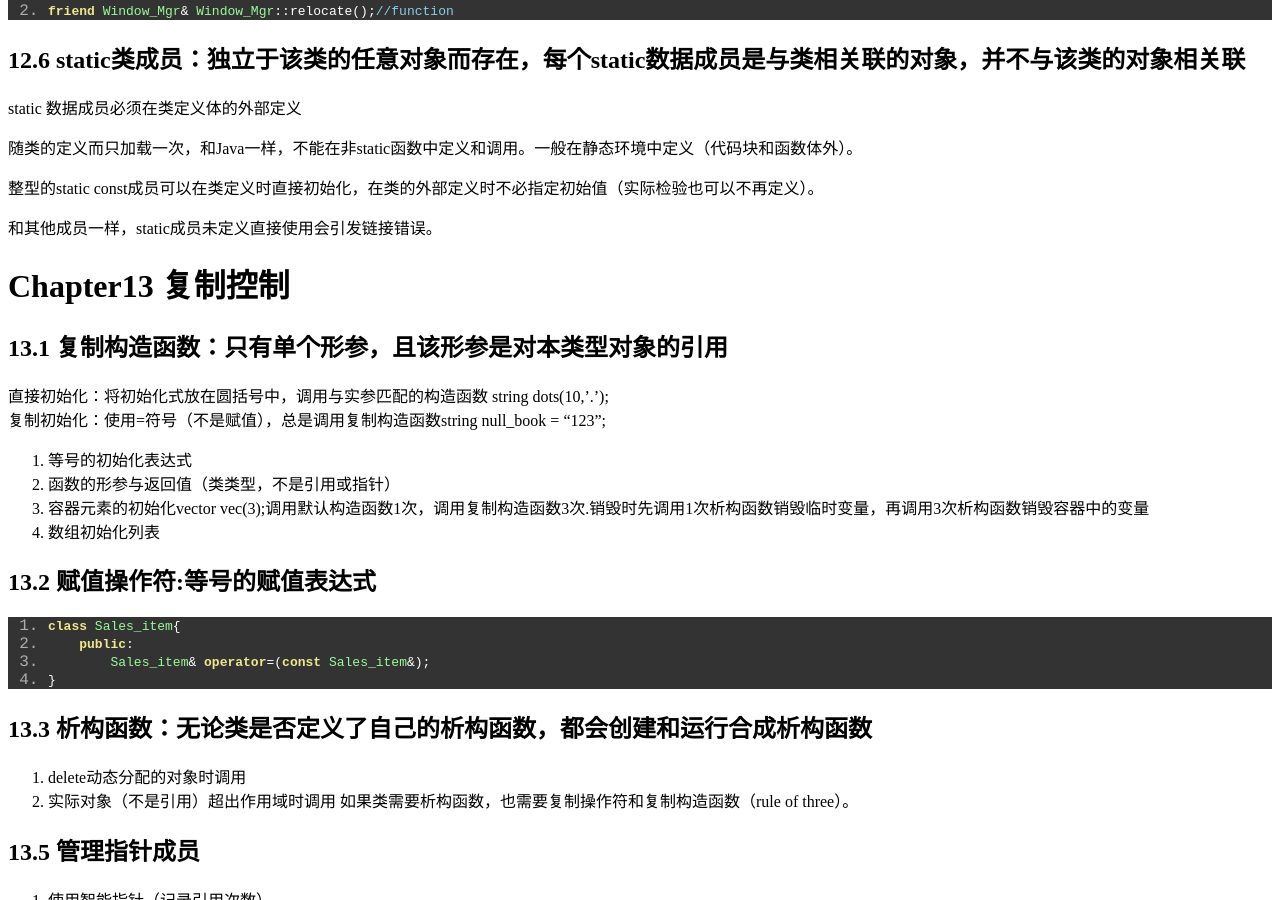
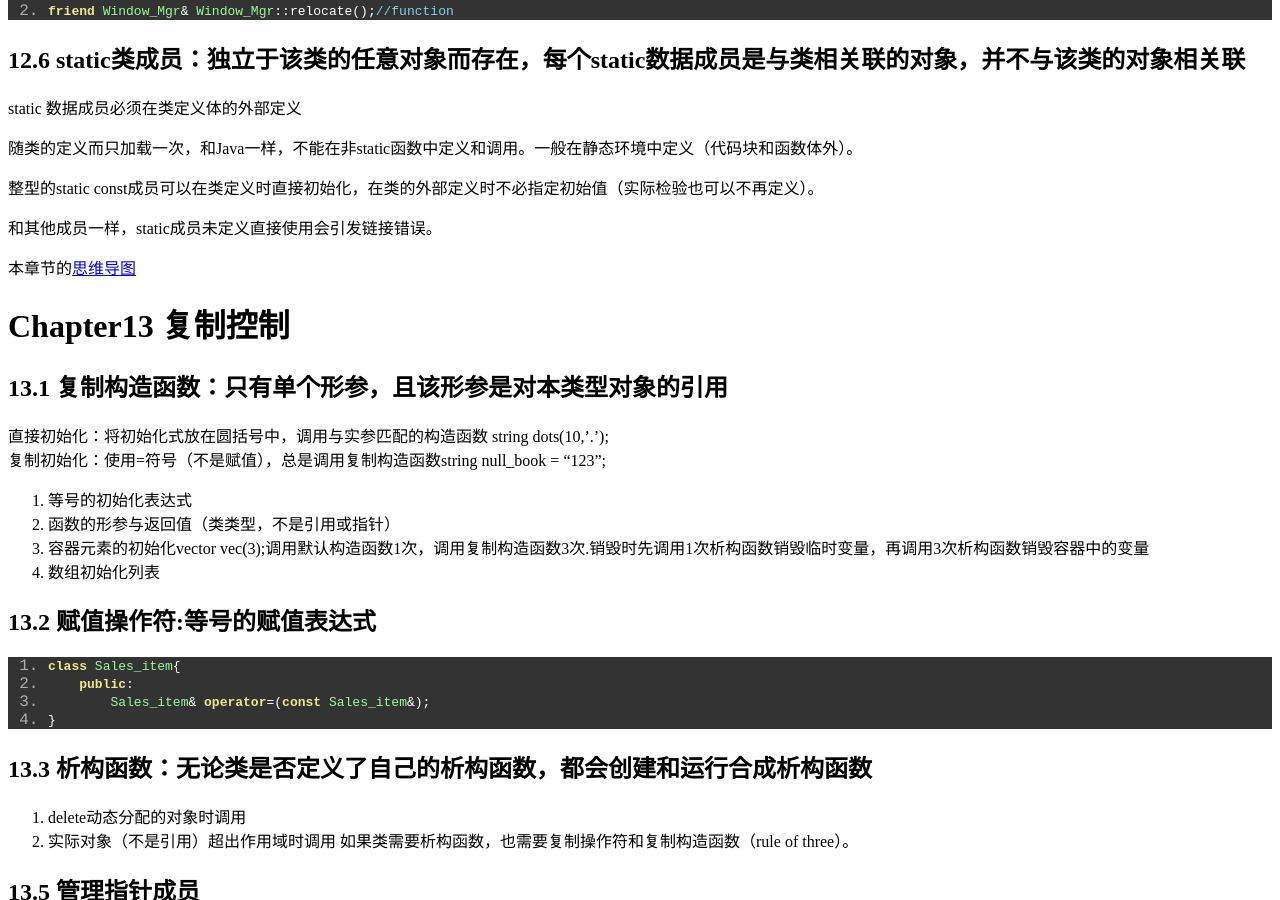
Before and after one commit to wangxinalex/wangxinalex.github.io, a Jekyll site: the page built from _posts/2014-09-17-PrimerCPP.md, in a window 1280 px wide and 900 px high, scrolled down 2312 px. Built offline with Jekyll 4.4.1, drawn with Linux system fonts in a browser that asks for light colours; nearby versions of some CDN libraries; comment, search, counter and statistics services are not loaded.

Commit message:
Mindmap added

```diff
--- a/_posts/2014-09-17-PrimerCPP.md
+++ b/_posts/2014-09-17-PrimerCPP.md
@@ -108,6 +108,8 @@ tags: C++
   整型的static const成员可以在类定义时直接初始化，在类的外部定义时不必指定初始值（实际检验也可以不再定义）。
 
   和其他成员一样，static成员未定义直接使用会引发链接错误。
+
+本章节的[思维导图](http://io.wxa.me/mindmap/class.pdf)
 
 # Chapter13 复制控制 #
 
```
Also changed, not shown: 1 other file.
